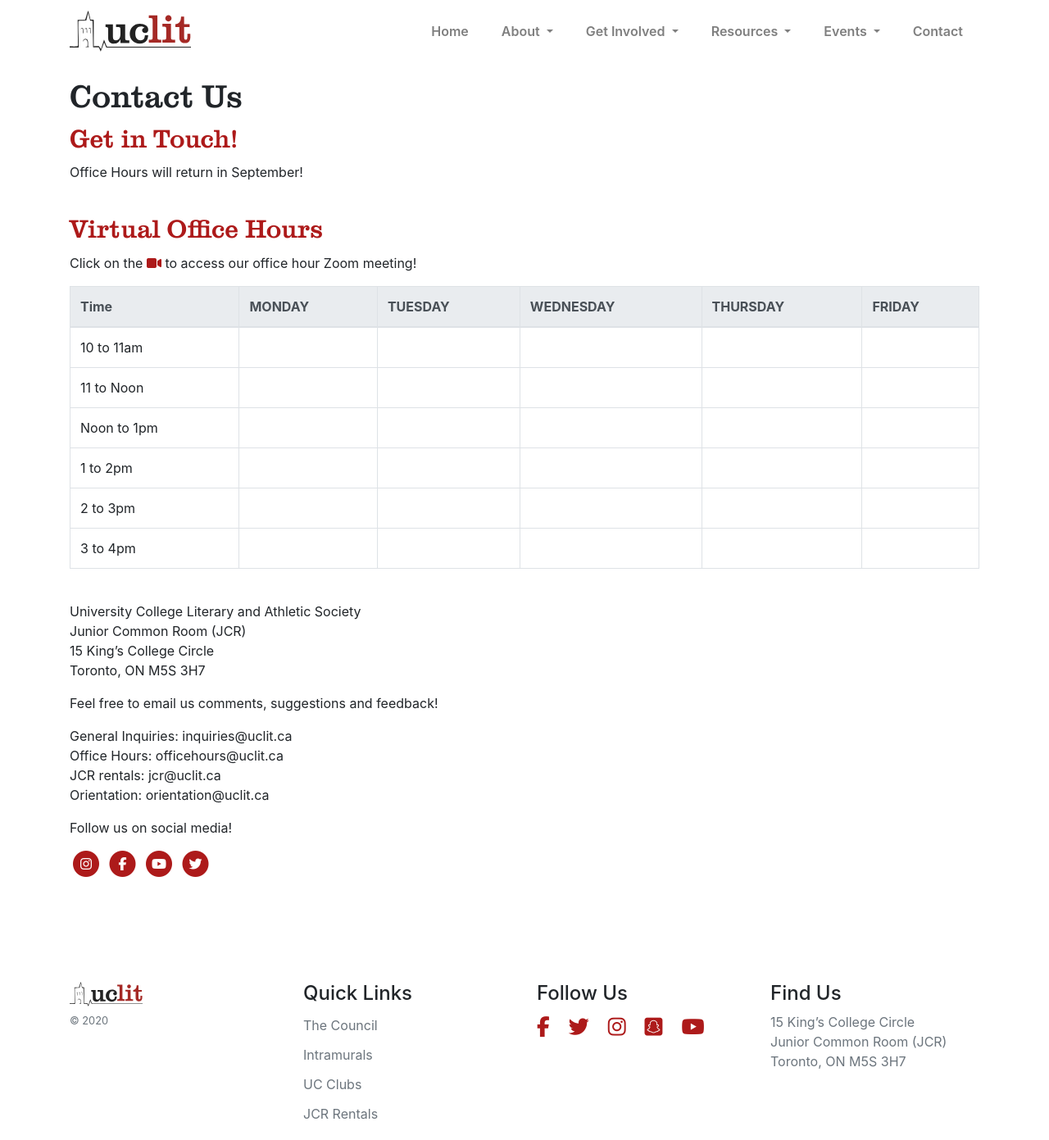
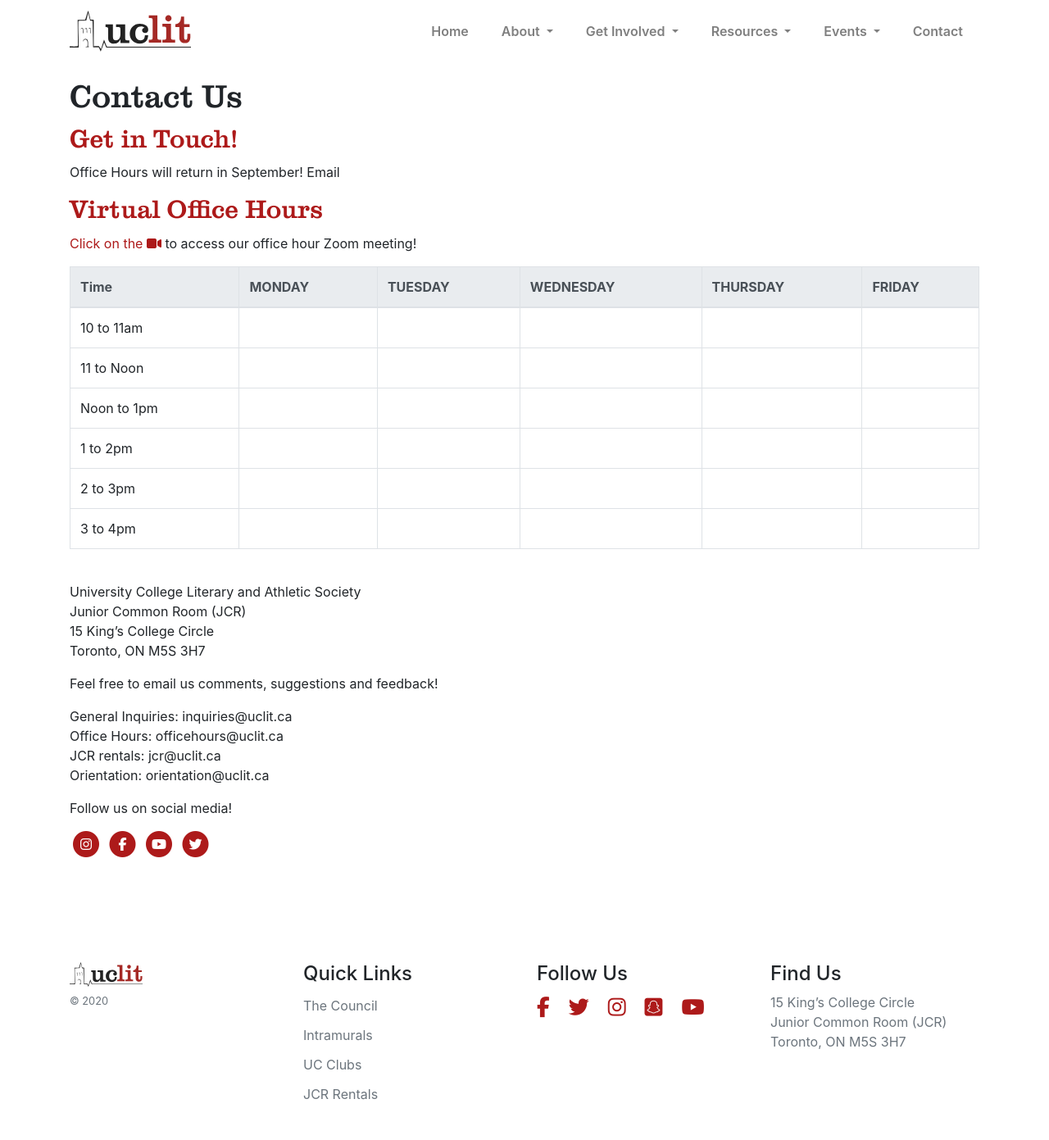
Before and after one commit to uclit-webmaster/uclit-site, a Jekyll site: the page built from contact.html, in a window 1280 px wide and 1391 px high. Shown: the whole window at 82% size. Built offline with Jekyll 4.4.1, drawn with Linux system fonts in a browser that asks for light colours; nearby versions of some CDN libraries; part of the change alters nothing that is shown.

Commit message:
Update contact.html

```diff
--- a/contact.html
+++ b/contact.html
@@ -4,7 +4,7 @@ title: Contact Us
 ---
 <h1 class="font-secondary">Contact Us</h1>
 <h2 class="font-secondary text-primary">Get in Touch!</h2>
-<p>Office Hours will return in September!</p>
+<p>Office Hours will return in September! Email <a href=president@uclit.ca with any and all inquiries.</p>
 <br>
 <h2 class="font-secondary text-primary">Virtual Office Hours</h2>
 <p>Click on the <a href="https://utoronto.zoom.us/j/86876008334"><i class="fas fa-video"></i></a> to access our office hour Zoom meeting!</p>
```
